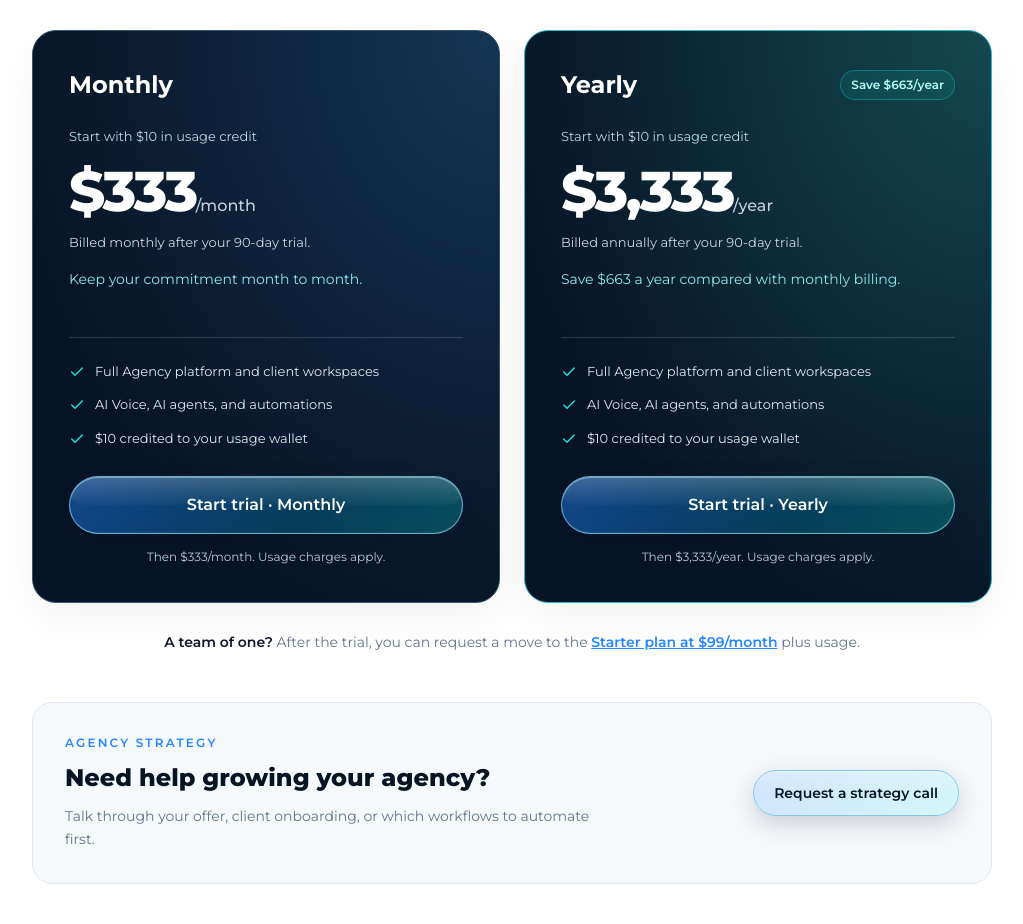
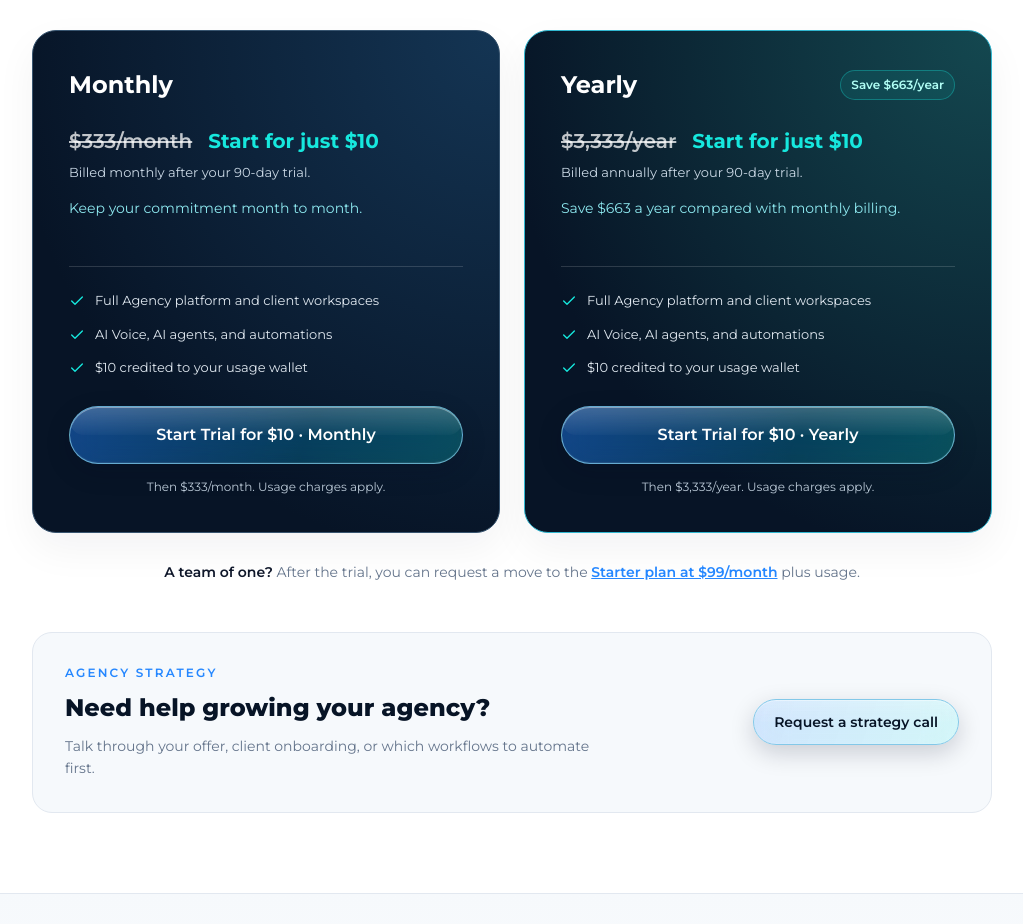
Before and after one commit to hpintojr/mercury-call-desk-site, a Next.js app: page /cohort in a window 1280 px wide. Shown: the part 3240-4164 px from the top of the page, without its empty margins (128-1151 px from the left). Built offline with nearby package versions, Linux system fonts and the light colour scheme; no server answers.

Commit message:
Highlight the $10 trial on both cohort pricing cards

```diff
--- a/src/app/cohort/page.tsx
+++ b/src/app/cohort/page.tsx
@@ -179,8 +179,10 @@ export default function CohortPage() {
                   <h3 id={`plan-${plan.name.toLowerCase()}`}>{plan.name}</h3>
                   {plan.annual && <span className={styles.savingBadge}>Save $663/year</span>}
                 </div>
-                <p className={styles.planIntro}>Start with $10 in usage credit</p>
-                <p className={styles.planPrice}>{plan.price}<span>/{plan.cycle}</span></p>
+                <div className="mt-6 flex flex-wrap items-baseline gap-x-4 gap-y-1">
+                  <p className="whitespace-nowrap text-xl font-semibold text-white/75 line-through decoration-2">{plan.price}/{plan.cycle}</p>
+                  <p className="text-xl font-bold text-mcd-cyan">Start for just $10</p>
+                </div>
                 <p className={styles.billingNote}>{plan.billing}</p>
                 <p className={styles.planNote}>{plan.note}</p>
                 <ul className={styles.planFeatures}>
@@ -188,7 +190,7 @@ export default function CohortPage() {
                     <li key={item}><Icon name="check" className="h-4 w-4 shrink-0 text-mcd-cyan" />{item}</li>
                   ))}
                 </ul>
-                <Button href={plan.href} size="lg" full className={styles.glassButton}>Start trial · {plan.name}</Button>
+                <Button href={plan.href} size="lg" full className={styles.glassButton}>Start Trial for $10 · {plan.name}</Button>
                 <p className={styles.planTerms}>Then {plan.price}/{plan.cycle}. Usage charges apply.</p>
               </article>
             ))}
```
